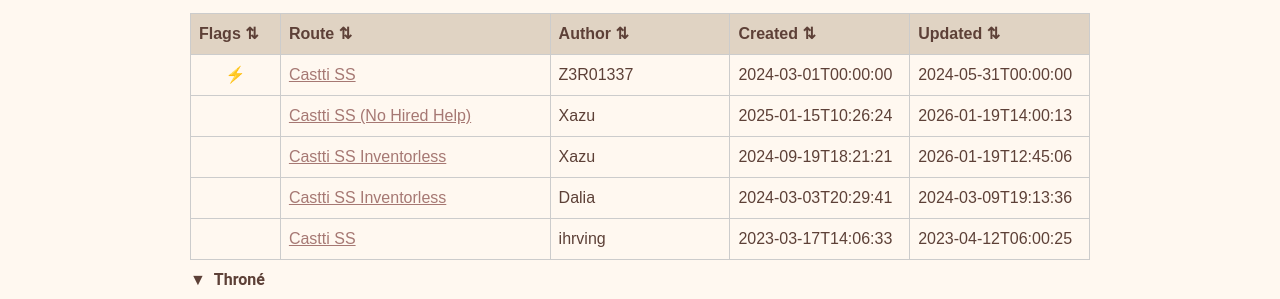
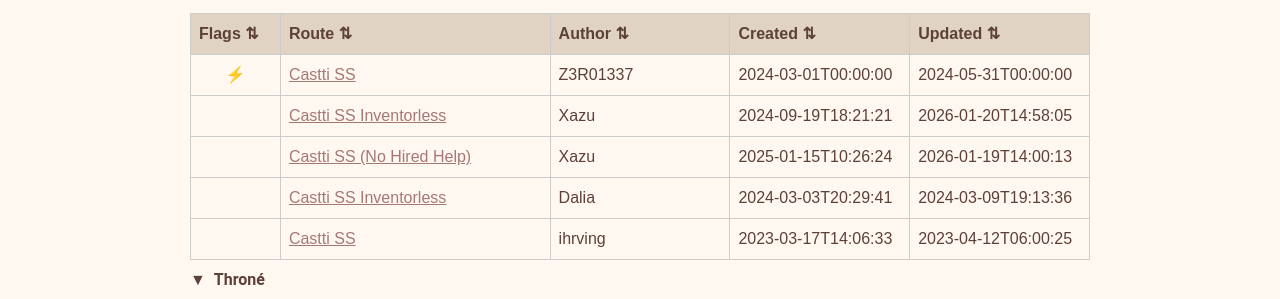
Before and after one commit to yetanotherf0rked/octopath2-stuff, a Jekyll site: the page built from index.html, in a window 1280 px wide and 900 px high, scrolled down 861 px. Shown: the part 153-452 px from the top of the window. Built offline with Jekyll 4.4.1, drawn with Linux system fonts in a browser that asks for light colours.

Commit message:
Update _data/routes-with-timestamps.json with latest timestamps

```diff
--- a/_data/routes-with-timestamps.json
+++ b/_data/routes-with-timestamps.json
@@ -112,7 +112,7 @@
           "author": "Xazu",
           "link": "https://docs.google.com/spreadsheets/d/1qzNO9OsuzGLlGY-Pr48SY0PFZ_VmtKFfSSI0VhELAsE/edit?gid=797872620#gid=797872620",
           "created": "2024-09-19T18:21:21",
-          "updated": "2026-01-19T12:45:06",
+          "updated": "2026-01-20T14:58:05",
           "certainty": "high"
         },
         {
```
